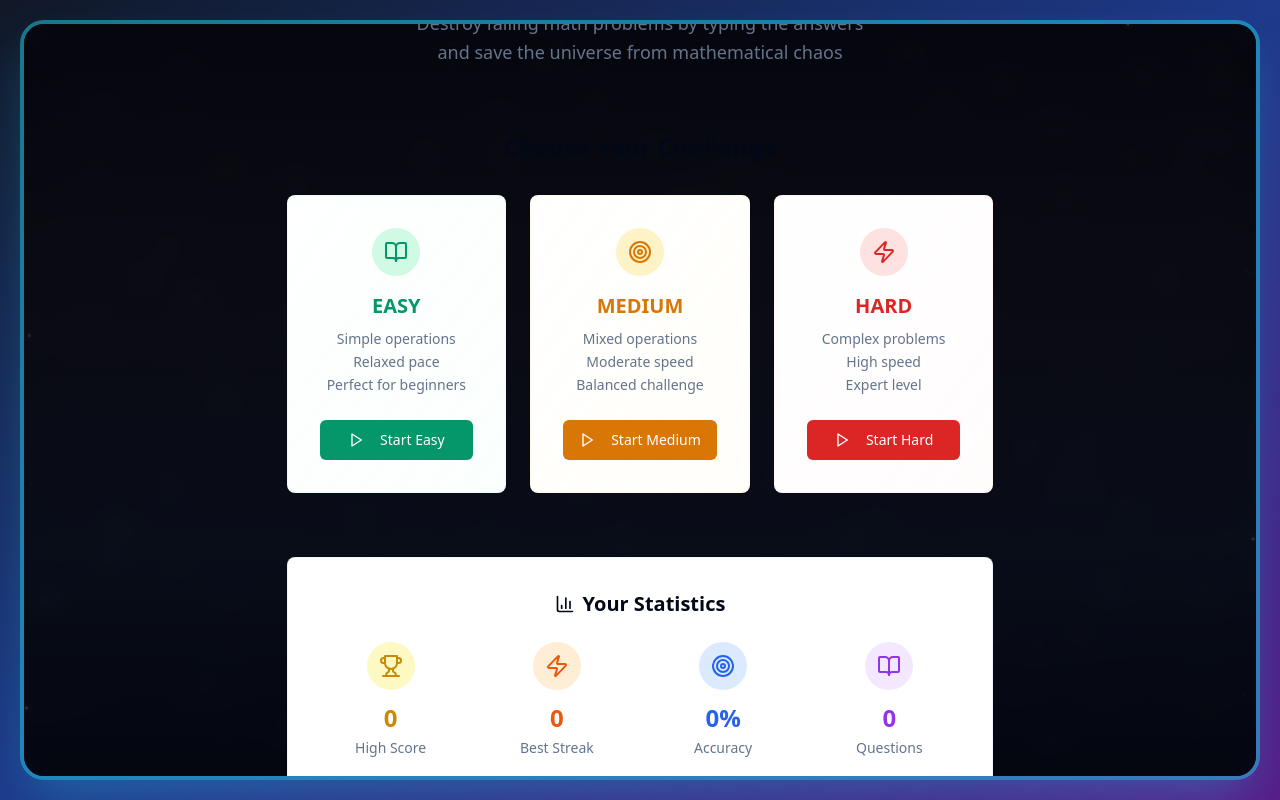
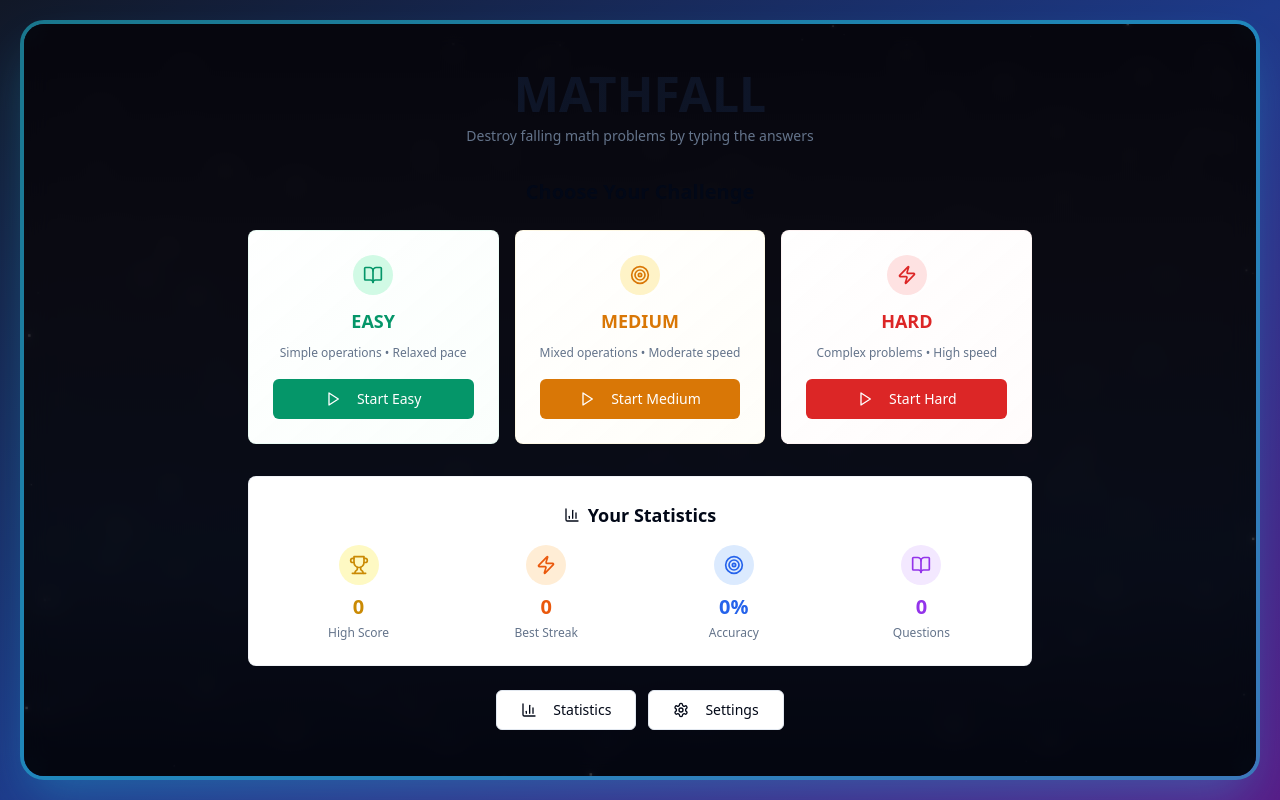
Before and after one commit to AmanRajYadav/mathfall, a React (Vite) app: page / in a window 1280 px wide. Built offline with nearby package versions, Linux system fonts and the light colour scheme.

Commit message:
Fix navigation menu scrolling
Ensure the navigation menu content fits without scrolling.

```diff
--- a/src/components/GameMenu.tsx
+++ b/src/components/GameMenu.tsx
@@ -19,38 +19,36 @@ const GameMenu: React.FC<GameMenuProps> = ({
   statistics
 }) => {
   return (
-    <div className="min-h-screen flex flex-col items-center justify-center p-8 max-w-6xl mx-auto">
+    <div className="min-h-screen flex flex-col items-center justify-center p-4 max-w-5xl mx-auto">
       {/* Header */}
-      <div className="text-center mb-16">
-        <h1 className="text-5xl md:text-6xl font-bold mb-4 bg-gradient-to-r from-primary via-primary/80 to-primary bg-clip-text text-transparent">
+      <div className="text-center mb-8">
+        <h1 className="text-4xl md:text-5xl font-bold mb-2 bg-gradient-to-r from-primary via-primary/80 to-primary bg-clip-text text-transparent">
           MATHFALL
         </h1>
-        <p className="text-muted-foreground text-lg max-w-md mx-auto leading-relaxed">
-          Destroy falling math problems by typing the answers and save the universe from mathematical chaos
+        <p className="text-muted-foreground text-sm max-w-md mx-auto">
+          Destroy falling math problems by typing the answers
         </p>
       </div>
 
       {/* Difficulty Selection */}
-      <div className="w-full max-w-4xl mb-16">
-        <h2 className="text-2xl font-semibold text-center mb-8 text-foreground">Choose Your Challenge</h2>
-        <div className="grid grid-cols-1 md:grid-cols-3 gap-6">
+      <div className="w-full max-w-4xl mb-8">
+        <h2 className="text-xl font-semibold text-center mb-6 text-foreground">Choose Your Challenge</h2>
+        <div className="grid grid-cols-1 md:grid-cols-3 gap-4">
           {/* Easy */}
           <Card className="group hover:shadow-lg transition-all duration-300 hover:-translate-y-1 border-emerald-200/20 bg-gradient-to-br from-emerald-50/5 to-emerald-100/10">
-            <CardContent className="p-8 text-center">
-              <div className="w-12 h-12 mx-auto mb-4 rounded-full bg-emerald-100 flex items-center justify-center">
-                <BookOpen className="w-6 h-6 text-emerald-600" />
+            <CardContent className="p-6 text-center">
+              <div className="w-10 h-10 mx-auto mb-3 rounded-full bg-emerald-100 flex items-center justify-center">
+                <BookOpen className="w-5 h-5 text-emerald-600" />
               </div>
-              <h3 className="text-xl font-semibold mb-2 text-emerald-600">EASY</h3>
-              <p className="text-sm text-muted-foreground mb-6 leading-relaxed">
-                Simple operations<br/>
-                Relaxed pace<br/>
-                Perfect for beginners
+              <h3 className="text-lg font-semibold mb-2 text-emerald-600">EASY</h3>
+              <p className="text-xs text-muted-foreground mb-4 leading-relaxed">
+                Simple operations • Relaxed pace
               </p>
               <Button
                 onClick={() => onStartGame('easy')}
-                className="w-full bg-emerald-600 hover:bg-emerald-700 text-white"
+                className="w-full bg-emerald-600 hover:bg-emerald-700 text-white text-sm"
               >
-                <Play className="w-4 h-4 mr-2" />
+                <Play className="w-3 h-3 mr-2" />
                 Start Easy
               </Button>
             </CardContent>
@@ -58,21 +56,19 @@ const GameMenu: React.FC<GameMenuProps> = ({
 
           {/* Medium */}
           <Card className="group hover:shadow-lg transition-all duration-300 hover:-translate-y-1 border-amber-200/20 bg-gradient-to-br from-amber-50/5 to-amber-100/10">
-            <CardContent className="p-8 text-center">
-              <div className="w-12 h-12 mx-auto mb-4 rounded-full bg-amber-100 flex items-center justify-center">
-                <Target className="w-6 h-6 text-amber-600" />
+            <CardContent className="p-6 text-center">
+              <div className="w-10 h-10 mx-auto mb-3 rounded-full bg-amber-100 flex items-center justify-center">
+                <Target className="w-5 h-5 text-amber-600" />
               </div>
-              <h3 className="text-xl font-semibold mb-2 text-amber-600">MEDIUM</h3>
-              <p className="text-sm text-muted-foreground mb-6 leading-relaxed">
-                Mixed operations<br/>
-                Moderate speed<br/>
-                Balanced challenge
+              <h3 className="text-lg font-semibold mb-2 text-amber-600">MEDIUM</h3>
+              <p className="text-xs text-muted-foreground mb-4 leading-relaxed">
+                Mixed operations • Moderate speed
               </p>
               <Button
                 onClick={() => onStartGame('medium')}
-                className="w-full bg-amber-600 hover:bg-amber-700 text-white"
+                className="w-full bg-amber-600 hover:bg-amber-700 text-white text-sm"
               >
-                <Play className="w-4 h-4 mr-2" />
+                <Play className="w-3 h-3 mr-2" />
                 Start Medium
               </Button>
             </CardContent>
@@ -80,21 +76,19 @@ const GameMenu: React.FC<GameMenuProps> = ({
 
           {/* Hard */}
           <Card className="group hover:shadow-lg transition-all duration-300 hover:-translate-y-1 border-red-200/20 bg-gradient-to-br from-red-50/5 to-red-100/10">
-            <CardContent className="p-8 text-center">
-              <div className="w-12 h-12 mx-auto mb-4 rounded-full bg-red-100 flex items-center justify-center">
-                <Zap className="w-6 h-6 text-red-600" />
+            <CardContent className="p-6 text-center">
+              <div className="w-10 h-10 mx-auto mb-3 rounded-full bg-red-100 flex items-center justify-center">
+                <Zap className="w-5 h-5 text-red-600" />
               </div>
-              <h3 className="text-xl font-semibold mb-2 text-red-600">HARD</h3>
-              <p className="text-sm text-muted-foreground mb-6 leading-relaxed">
-                Complex problems<br/>
-                High speed<br/>
-                Expert level
+              <h3 className="text-lg font-semibold mb-2 text-red-600">HARD</h3>
+              <p className="text-xs text-muted-foreground mb-4 leading-relaxed">
+                Complex problems • High speed
               </p>
               <Button
                 onClick={() => onStartGame('hard')}
-                className="w-full bg-red-600 hover:bg-red-700 text-white"
+                className="w-full bg-red-600 hover:bg-red-700 text-white text-sm"
               >
-                <Play className="w-4 h-4 mr-2" />
+                <Play className="w-3 h-3 mr-2" />
                 Start Hard
               </Button>
             </CardContent>
@@ -103,61 +97,59 @@ const GameMenu: React.FC<GameMenuProps> = ({
       </div>
 
       {/* Statistics */}
-      <Card className="w-full max-w-4xl mb-8 border-border/50">
-        <CardContent className="p-8">
-          <h3 className="text-xl font-semibold mb-6 text-center flex items-center justify-center gap-2">
-            <BarChart3 className="w-5 h-5" />
+      <Card className="w-full max-w-4xl mb-6 border-border/50">
+        <CardContent className="p-6">
+          <h3 className="text-lg font-semibold mb-4 text-center flex items-center justify-center gap-2">
+            <BarChart3 className="w-4 h-4" />
             Your Statistics
           </h3>
-          <div className="grid grid-cols-2 md:grid-cols-4 gap-6">
+          <div className="grid grid-cols-2 md:grid-cols-4 gap-4">
             <div className="text-center">
-              <div className="w-12 h-12 mx-auto mb-3 rounded-full bg-yellow-100 flex items-center justify-center">
-                <Trophy className="w-6 h-6 text-yellow-600" />
+              <div className="w-10 h-10 mx-auto mb-2 rounded-full bg-yellow-100 flex items-center justify-center">
+                <Trophy className="w-5 h-5 text-yellow-600" />
               </div>
-              <div className="text-2xl font-bold text-yellow-600 mb-1">{statistics.highScore.toLocaleString()}</div>
-              <div className="text-sm text-muted-foreground">High Score</div>
+              <div className="text-xl font-bold text-yellow-600 mb-1">{statistics.highScore.toLocaleString()}</div>
+              <div className="text-xs text-muted-foreground">High Score</div>
             </div>
             <div className="text-center">
-              <div className="w-12 h-12 mx-auto mb-3 rounded-full bg-orange-100 flex items-center justify-center">
-                <Zap className="w-6 h-6 text-orange-600" />
+              <div className="w-10 h-10 mx-auto mb-2 rounded-full bg-orange-100 flex items-center justify-center">
+                <Zap className="w-5 h-5 text-orange-600" />
               </div>
-              <div className="text-2xl font-bold text-orange-600 mb-1">{statistics.bestStreak}</div>
-              <div className="text-sm text-muted-foreground">Best Streak</div>
+              <div className="text-xl font-bold text-orange-600 mb-1">{statistics.bestStreak}</div>
+              <div className="text-xs text-muted-foreground">Best Streak</div>
             </div>
             <div className="text-center">
-              <div className="w-12 h-12 mx-auto mb-3 rounded-full bg-blue-100 flex items-center justify-center">
-                <Target className="w-6 h-6 text-blue-600" />
+              <div className="w-10 h-10 mx-auto mb-2 rounded-full bg-blue-100 flex items-center justify-center">
+                <Target className="w-5 h-5 text-blue-600" />
               </div>
-              <div className="text-2xl font-bold text-blue-600 mb-1">{statistics.accuracy}%</div>
-              <div className="text-sm text-muted-foreground">Accuracy</div>
+              <div className="text-xl font-bold text-blue-600 mb-1">{statistics.accuracy}%</div>
+              <div className="text-xs text-muted-foreground">Accuracy</div>
             </div>
             <div className="text-center">
-              <div className="w-12 h-12 mx-auto mb-3 rounded-full bg-purple-100 flex items-center justify-center">
-                <BookOpen className="w-6 h-6 text-purple-600" />
+              <div className="w-10 h-10 mx-auto mb-2 rounded-full bg-purple-100 flex items-center justify-center">
+                <BookOpen className="w-5 h-5 text-purple-600" />
               </div>
-              <div className="text-2xl font-bold text-purple-600 mb-1">{statistics.totalQuestionsAnswered}</div>
-              <div className="text-sm text-muted-foreground">Questions</div>
+              <div className="text-xl font-bold text-purple-600 mb-1">{statistics.totalQuestionsAnswered}</div>
+              <div className="text-xs text-muted-foreground">Questions</div>
             </div>
           </div>
         </CardContent>
       </Card>
 
       {/* Action Buttons */}
-      <div className="flex flex-col sm:flex-row gap-4">
+      <div className="flex flex-col sm:flex-row gap-3">
         <Button
           onClick={onShowStatistics}
           variant="outline"
-          size="lg"
-          className="px-8"
+          className="px-6"
         >
           <BarChart3 className="w-4 h-4 mr-2" />
-          Detailed Statistics
+          Statistics
         </Button>
         <Button
           onClick={onShowSettings}
           variant="outline"
-          size="lg"
-          className="px-8"
+          className="px-6"
         >
           <Settings className="w-4 h-4 mr-2" />
           Settings
```
